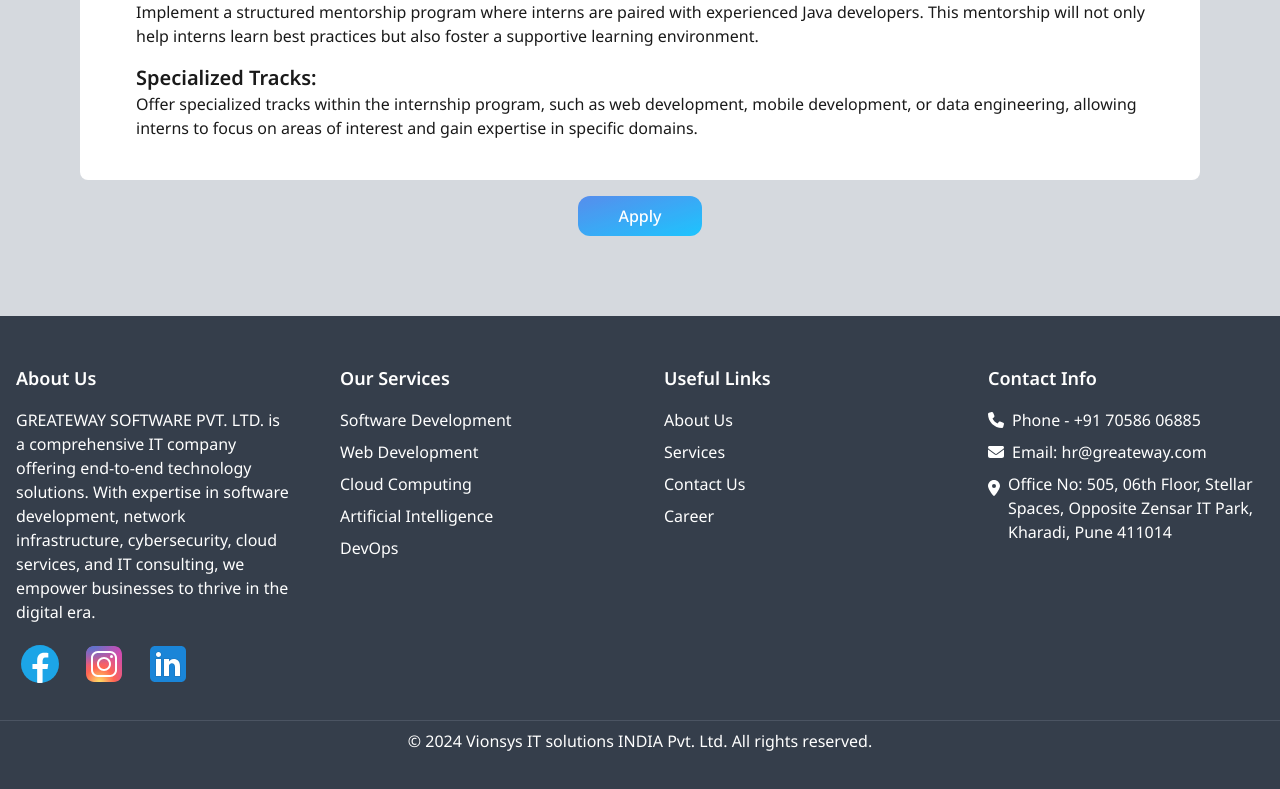
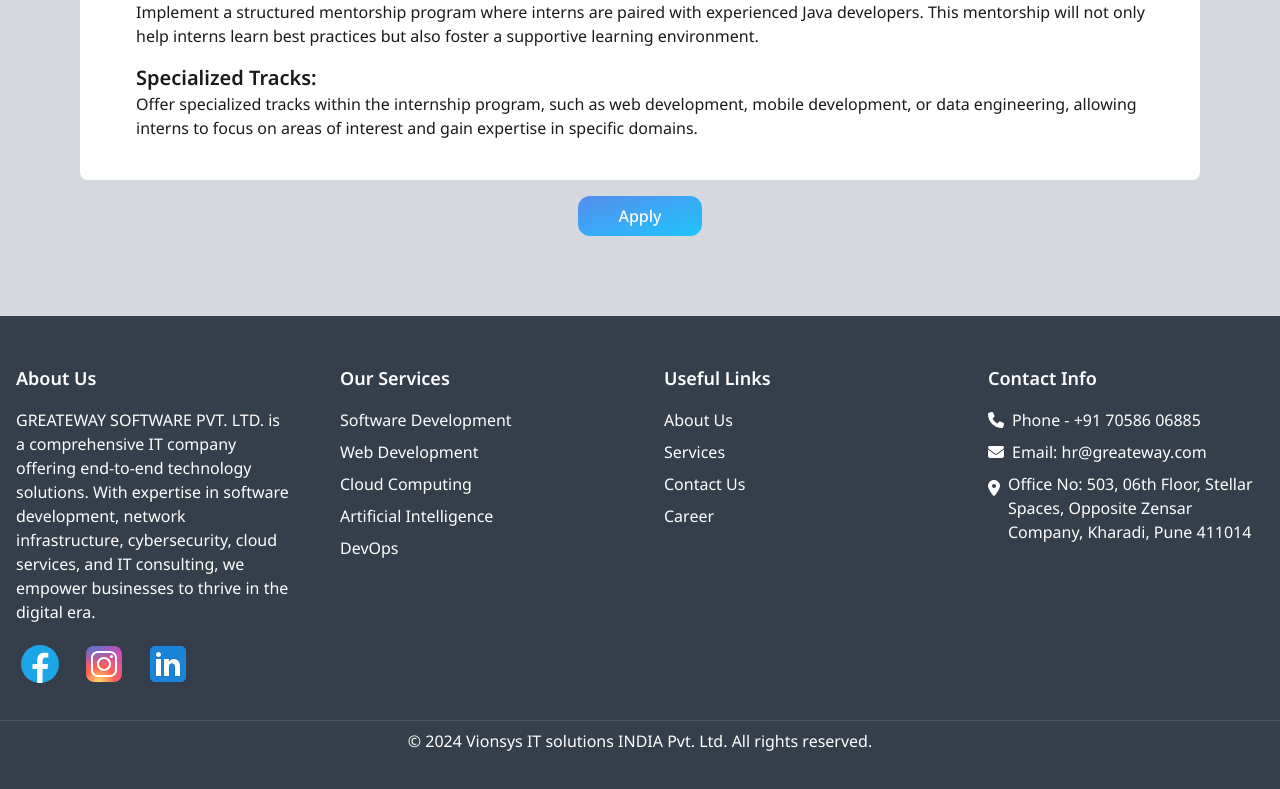
Before and after one commit to Govind7273/Grateway_project, a React (Vite) app: page /internshipDetails/1 in a window 1280 px wide. Shown: the part 1066-1855 px from the top of the page. Built offline with nearby package versions, Linux system fonts and the light colour scheme.

Commit message:
the address change

```diff
--- a/src/components/Footer.jsx
+++ b/src/components/Footer.jsx
@@ -23,19 +23,28 @@ const Footer = () => {
             era.
           </p>
           <div className="flex flex-wrap">
-            <a href="https://www.facebook.com/profile.php?id=61557537305066&mibextid=ZbWKwL" target="_blank">
+            <a
+              href="https://www.facebook.com/profile.php?id=61557537305066&mibextid=ZbWKwL"
+              target="_blank"
+            >
               <img
                 src={facebookIco}
                 className="mr-4 size-15 hover:scale-105 transition-all duration-200 ease-linear  hover:cursor-pointer "
               />
             </a>
-            <a href="https://www.instagram.com/greateway_software_pvt.ltd?igsh=OGNtMmd3Y2VlcXFl" target="_blank">
+            <a
+              href="https://www.instagram.com/greateway_software_pvt.ltd?igsh=OGNtMmd3Y2VlcXFl"
+              target="_blank"
+            >
               <img
                 src={instagramIco}
                 className="mr-4 size-15 hover:scale-105 transition-all duration-200 ease-linear hover:cursor-pointer "
               />
             </a>
-            <a href="https://www.linkedin.com/company/greateway-software-pvt-ltd/" target="_blank">
+            <a
+              href="https://www.linkedin.com/company/greateway-software-pvt-ltd/"
+              target="_blank"
+            >
               <img
                 src={linkedin}
                 className="mr-4 size-15 hover:scale-105 transition-all duration-200 ease-linear  hover:cursor-pointer "
@@ -96,8 +105,8 @@ const Footer = () => {
           <div className="flex items-center mt-[-40px]">
             <FontAwesomeIcon icon={faMapMarkerAlt} className="mr-2" />
             <span className="mt-10">
-              Office No: 505, 06th Floor, Stellar Spaces, Opposite Zensar IT
-              Park, Kharadi, Pune 411014
+              Office No: 503, 06th Floor, Stellar Spaces, Opposite Zensar
+              Company, Kharadi, Pune 411014
             </span>
           </div>
         </div>
```
Lines whose indentation alone changed are shown as unchanged.
